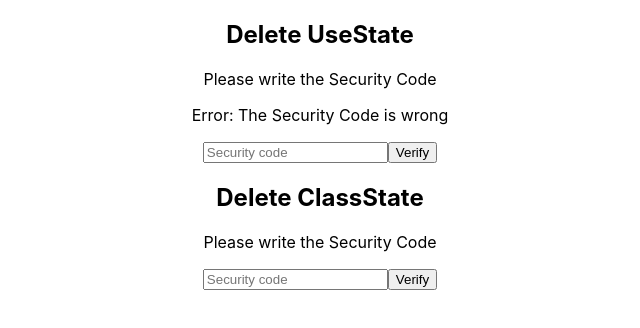
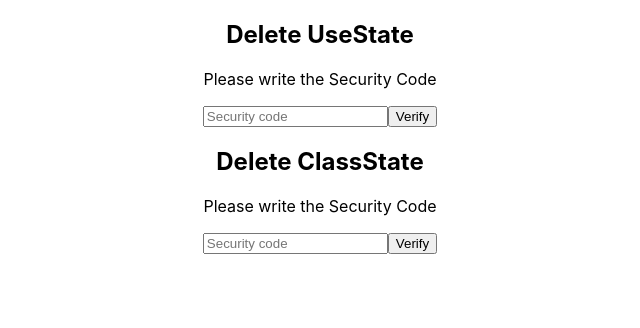
Before and after one commit to jorgearguellles/state-management, a React (Create React App) app: page / in a window 1280 px wide. Shown: the top 328 px of the page, without its empty margins (320-960 px from the left). Built offline with nearby package versions, Linux system fonts and the light colour scheme; the HTML template or start-up script is replaced by a standard one.

Commit message:
add/ loading & error msg working good

```diff
--- a/src/components/UseState.js
+++ b/src/components/UseState.js
@@ -1,10 +1,16 @@
 import React from 'react';
+
+const SecurityCode = 'paradigma';
 
 const UseState = ( { name } ) => {
 
   //State Management: Individual State and Declarative way
-  const [error, setError ] = React.useState(true);
+  const [value, setValue ] = React.useState('');
+  const [error, setError ] = React.useState(false);
   const [loading, setLoading ] = React.useState(false);
+
+  console.log(value)
+
 
   React.useEffect( ()=>{
     console.log("Starting Effect");
@@ -12,9 +18,16 @@
     if(loading){
       setTimeout( ()=>{
         console.log("Start Validating")
-        setLoading(false);
+
+        if(value === SecurityCode){
+          setLoading(false);
+        } else {
+          setLoading(false);
+          setError(true);
+        }
+
         console.log("End Validating")
-      }, 3000);
+      }, 1500);
     }
 
     console.log("Ending Effect");
@@ -29,9 +42,21 @@
 
       { error && <p>Error: The Security Code is wrong</p>}
 
-      <input placeholder="Security code" />
+      <input
+        placeholder="Security code"
+        // type="password"
+        // minlength="9"
+        // required
+        value={value}
+        onChange={(event)=>{
+          setValue(event.target.value)
+        }}
+      />
       <button
-        onClick={()=>setLoading(true)}
+        onClick={()=>{
+          setLoading(true)
+          setError(false)
+        }}
       >Verify</button>
     </>
   )
```
Also changed, not shown: 1 other file (tests, documents, lock files or other folders).
